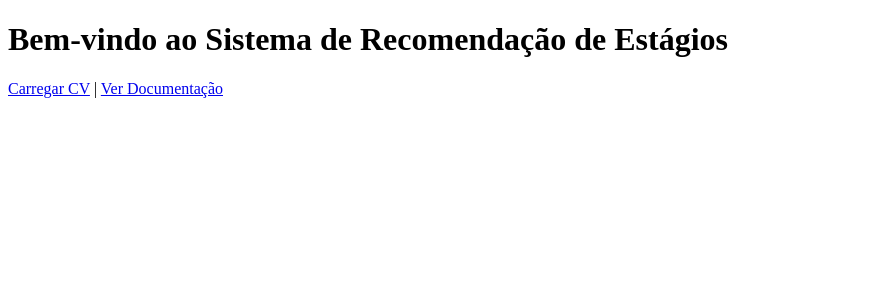
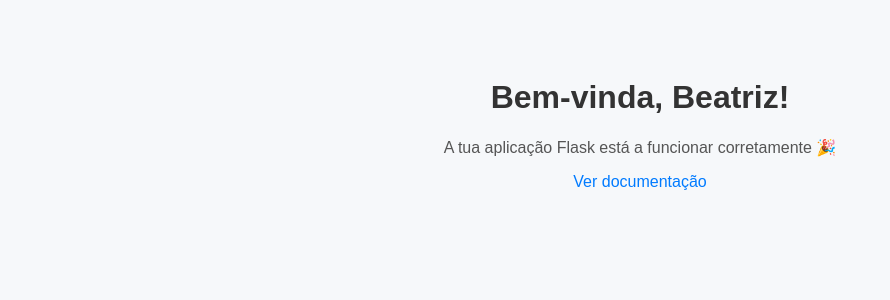
Before and after one commit to beatrizsilva400-collab/Sistema-Recomendacao-Estagios, a Flask app: page / in a window 1280 px wide. Shown: the top 300 px of the page, without its empty margins (0-890 px from the left). Run offline with Flask 3, Linux system fonts and the light colour scheme.

Commit message:
Update index.html

```diff
--- a/templates/index.html
+++ b/templates/index.html
@@ -3,10 +3,22 @@
 <head>
   <meta charset="UTF-8">
   <title>Sistema de Recomendação de Estágios</title>
+  <style>
+    body {
+      font-family: Arial, sans-serif;
+      background-color: #f6f8fa;
+      text-align: center;
+      padding-top: 50px;
+    }
+    h1 { color: #333; }
+    p { color: #555; }
+    a { color: #007bff; text-decoration: none; }
+    a:hover { text-decoration: underline; }
+  </style>
 </head>
 <body>
-  <h1>Bem-vindo ao Sistema de Recomendação de Estágios</h1>
-  <a href="{{ url_for('upload') }}">Carregar CV</a> |
-  <a href="{{ url_for('docs') }}">Ver Documentação</a>
+  <h1>Bem-vinda, Beatriz!</h1>
+  <p>A tua aplicação Flask está a funcionar corretamente 🎉</p>
+  <a href="/docs">Ver documentação</a>
 </body>
 </html>
```
